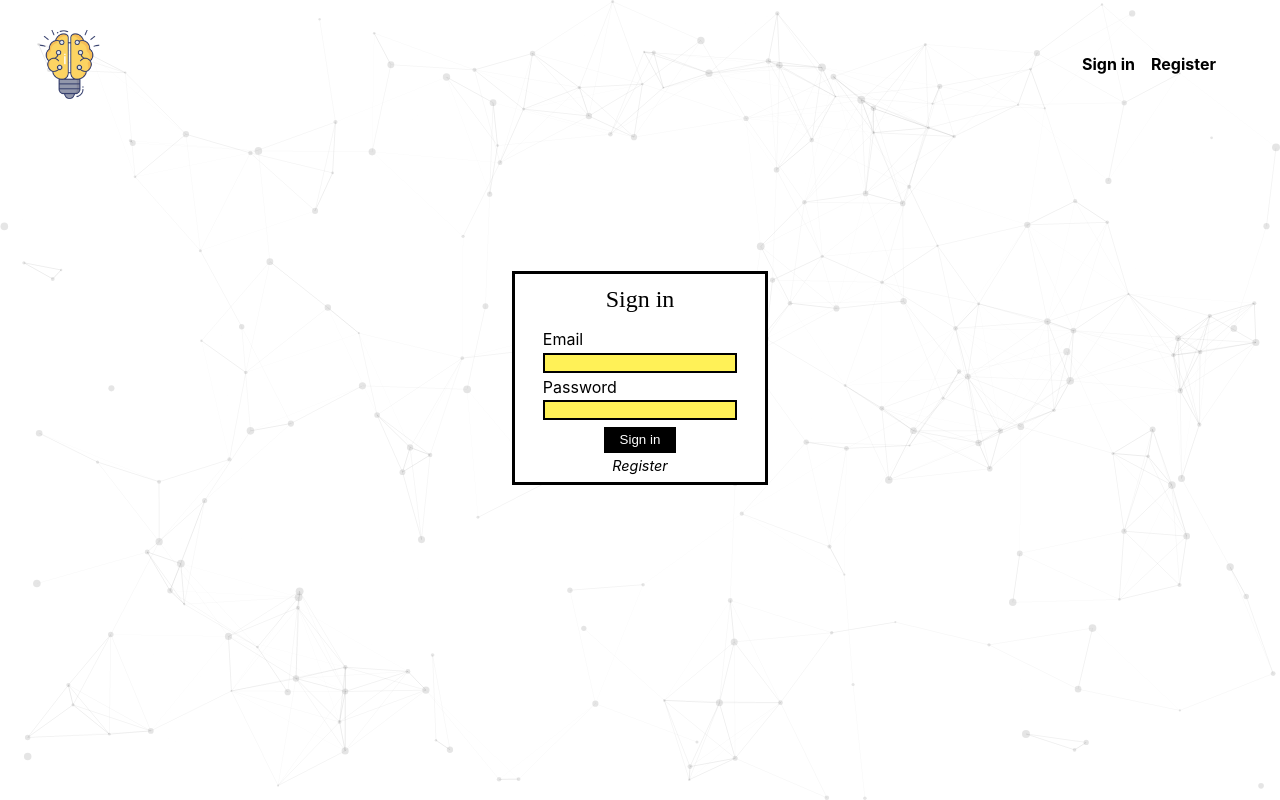
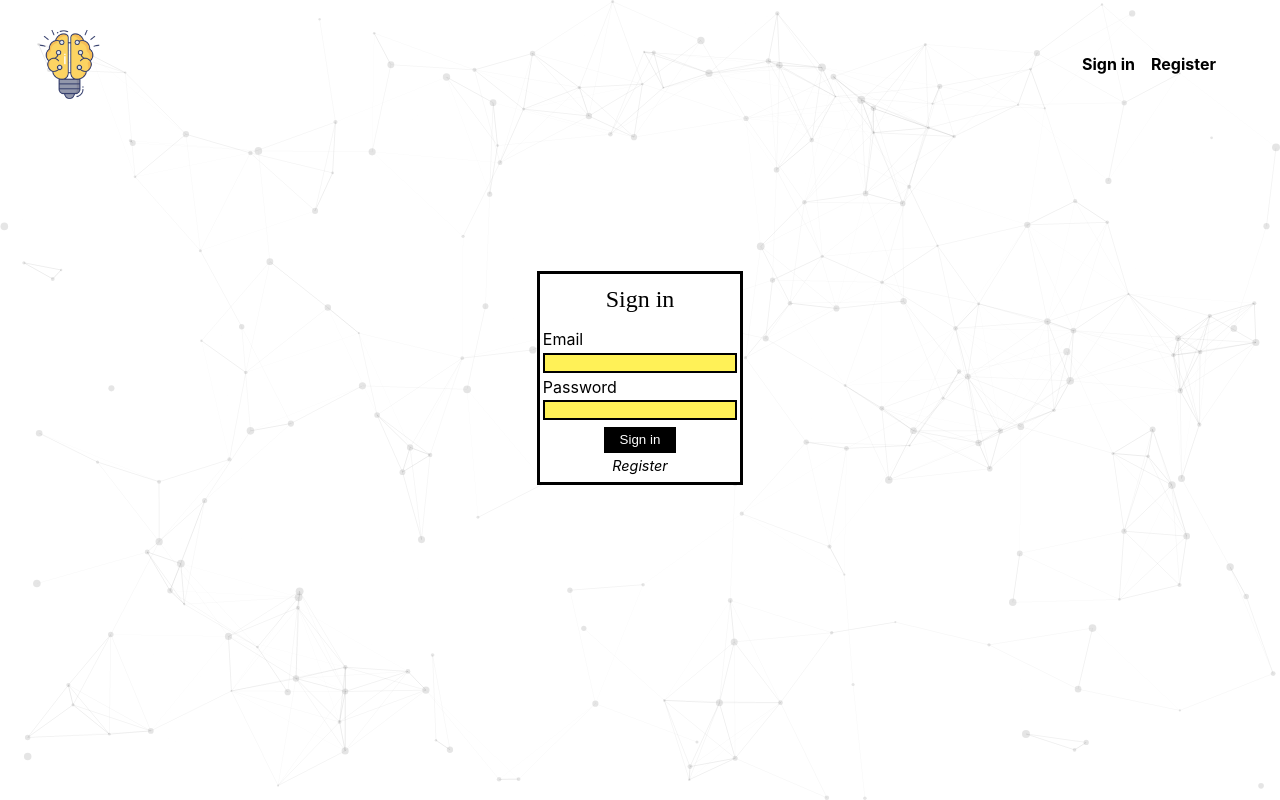
Before and after one commit to Abi-shai/Smart-brain-app, a React (Create React App) app: page / in a window 1280 px wide. Built offline with nearby package versions, Linux system fonts and the light colour scheme; a web font is replaced by a local one.

Commit message:
Error handling on the front-end⬆️

```diff
--- a/src/components/Register/Register.js
+++ b/src/components/Register/Register.js
@@ -30,6 +30,10 @@ class Register extends Component {
     onRegisterForm = (event) => {
         event.preventDefault()
 
+        if(!this.state.email || !this.state.password || !this.state.name){
+            alert('Enter valid registration')
+        } else {
+            return (
                 fetch('https://pacific-falls-36803.herokuapp.com/register', {
                     method: 'POST',
                     headers: {'Content-Type': 'Application/json'},
@@ -51,6 +55,10 @@ class Register extends Component {
                     .catch(error => {
                         console.log('An error occured on registering in', error)
                     })
+            ),
+            alert('Registering in')
+        }
+
     }
 
 
--- a/src/components/SignIn/SignIn.js
+++ b/src/components/SignIn/SignIn.js
@@ -45,10 +45,10 @@ class SignIn extends Component {
         event.preventDefault()
 
         if(this.state.signInEmail === '' && this.state.signInPassword === ''){
-            console.log('The inputs are empty')
-            return 'empty'
+            alert('Enter valid credentials')
         } else {
-            return await fetch('https://pacific-falls-36803.herokuapp.com/signin', {
+            return (
+                    await fetch('https://pacific-falls-36803.herokuapp.com/signin', {
                     method: 'POST',
                     headers: {'Content-Type': 'Application/json'},
                     body: JSON.stringify({
@@ -66,7 +66,9 @@ class SignIn extends Component {
                         })
                         .catch(error => {
                             console.log('An error occured on signing in', error)
-                   })
+                        }),
+                    alert('Loging in')
+                    )
             }
     }
 
@@ -109,11 +111,6 @@ class SignIn extends Component {
                         />
 
                     </div>
-                    {
-                        this.onSubmitSignIn === 'empty'
-                        ? console.log('lol')
-                        : console.log('good')
-                    }
 
 
                     <div className="form_wrapper">
--- a/src/containers/App.scss
+++ b/src/containers/App.scss
@@ -44,7 +44,7 @@
         .form{
             background-color: white;
             border: 3px solid black;
-            width: 250px;
+            width: 200px;
             margin: auto;
             margin-bottom: 1em;
             margin-top: .25em;
```
Lines whose indentation alone changed are shown as unchanged.
